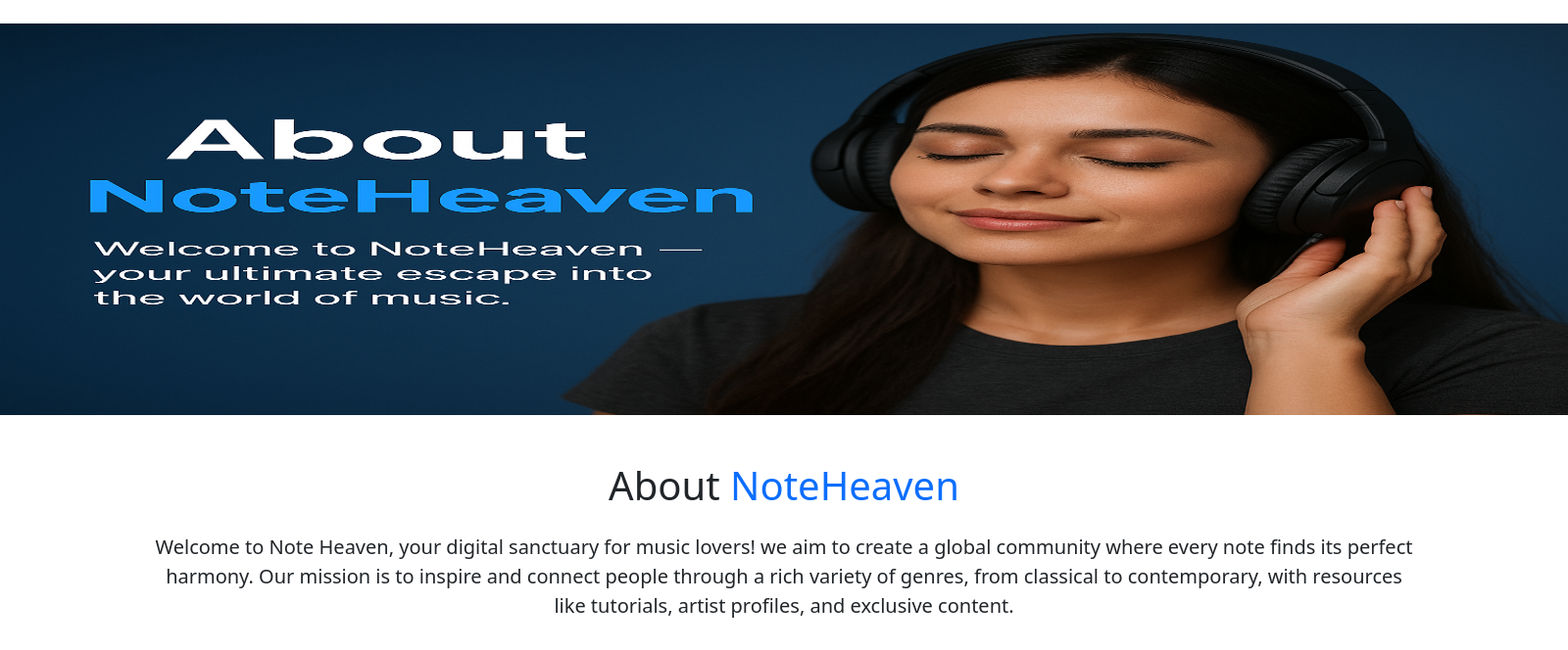
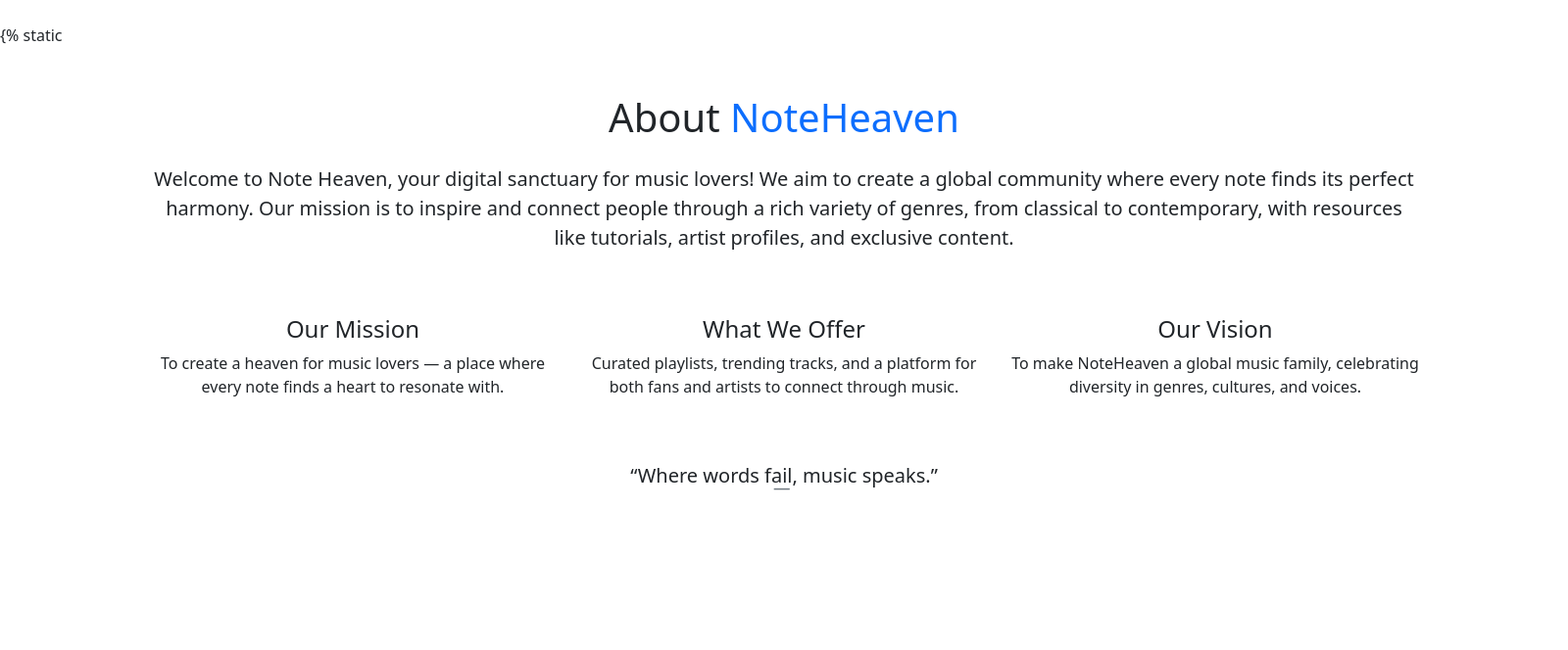
Before and after one commit to Vaish-2510/NoteHeaven, a Django app: page /about in a window 1600 px wide. Shown: the part 56-720 px from the top of the page at 98% size. After the commit the page ends 557 px from the top, so only its background shows below. Run offline with Django 5.2, Linux system fonts and the light colour scheme.

Commit message:
Update about.html

```diff
--- a/template/about.html
+++ b/template/about.html
@@ -1,14 +1,17 @@
 {% extends 'base.html' %}
+{% load static %}
+
 {% block title %}About | NoteHeaven{% endblock title %}
+
 {% block body %}
 <div class="container-fluid px-0 my-4">
-    <img src="/static/image/About2.png" width="1600" height="400">
+    {% static
 </div>
 
 <div class="container my-5">
   <h1 class="text-center mb-4">About <span class="text-primary">NoteHeaven</span></h1>
   <p class="lead text-center">
-    Welcome to <strong>Note Heaven</strong>, your digital sanctuary for music lovers!  we aim to create a global community where every note finds its perfect harmony. Our mission is to inspire and connect people through a rich variety of genres, from classical to contemporary, with resources like tutorials, artist profiles, and exclusive content.
+    Welcome to <strong>Note Heaven</strong>, your digital sanctuary for music lovers! We aim to create a global community where every note finds its perfect harmony. Our mission is to inspire and connect people through a rich variety of genres, from classical to contemporary, with resources like tutorials, artist profiles, and exclusive content.
   </p>
 
   <div class="row text-center mt-5">
```
